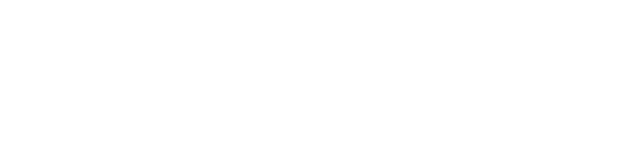
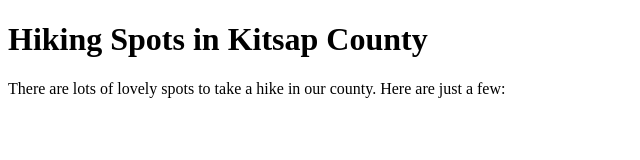
Before and after one commit to alexiarweston/my-website, a plain HTML site: page index.html in a window 1280 px wide. Shown: the whole page, without its empty margins (0-640 px from the left). Drawn offline with Linux system fonts and the light colour scheme.

Commit message:
added h1 and p tag to homepage

```diff
--- a/index.html
+++ b/index.html
@@ -2,10 +2,11 @@
 <html lang="en">
 <head>
     <meta charset="UTF-8">
-    <meta name="viewport" content="width=device-width, initial-scale=1.0">
+    <meta name="viewport" content="width=?>, initial-scale=1.0">
     <title>Document</title>
 </head>
 <body>
-
+    <h1>Hiking Spots in Kitsap County</h1>
+    <p>There are lots of lovely spots to take a hike in our county. Here are just a few:</p>
 </body>
 </html>
```
